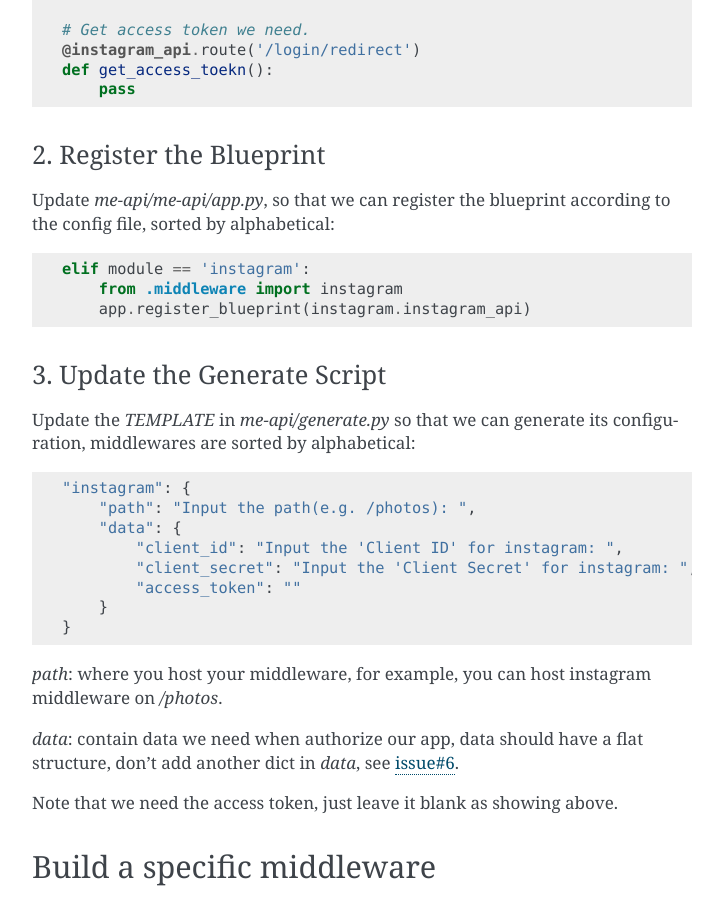
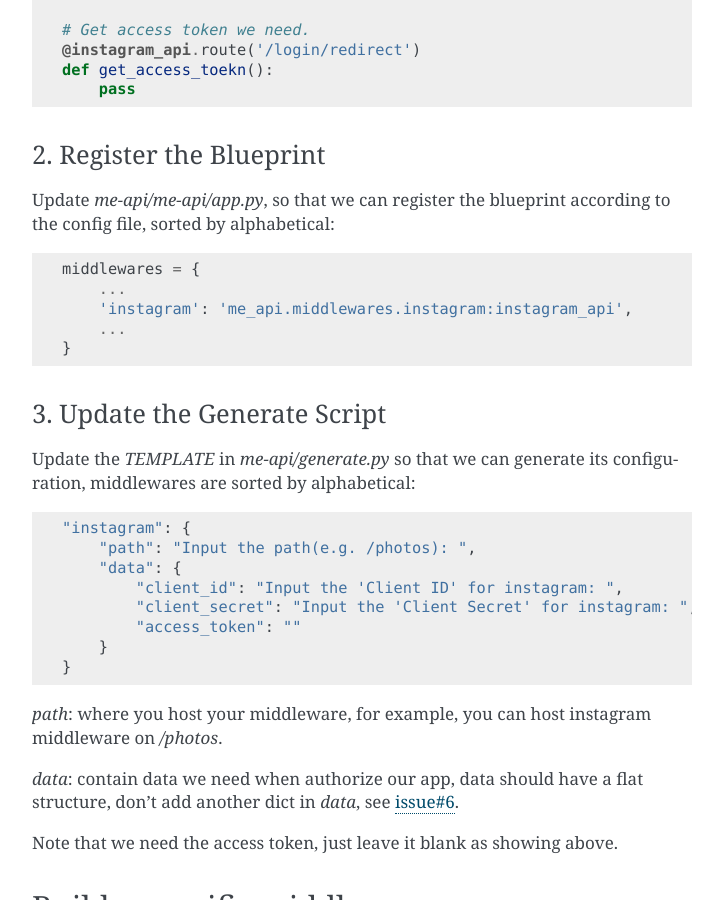
Before and after one commit to lord63/me-api, a Sphinx documentation site: the page built from docs/develop.rst, in a window 1280 px wide and 900 px high, scrolled down 1308 px. Shown: the whole window, without its empty margins (388-1111 px from the left). Built offline with Sphinx 7.4.7, drawn with Linux system fonts in a browser that asks for light colours; some of the changed text lies outside the part shown.

Commit message:
Update docs for the new import solution

```diff
--- a/docs/develop.rst
+++ b/docs/develop.rst
@@ -74,9 +74,11 @@ I'll take this one into details::
 Update `me-api/me-api/app.py`, so that we can register the blueprint
 according to the config file, sorted by alphabetical::
 
-    elif module == 'instagram':
-        from .middleware import instagram
-        app.register_blueprint(instagram.instagram_api)
+    middlewares = {
+        ...
+        'instagram': 'me_api.middlewares.instagram:instagram_api',
+        ...
+    }
 
 3. Update the Generate Script
 ^^^^^^^^^^^^^^^^^^^^^^^^^^^^^
@@ -166,9 +168,11 @@ Here is the custom middleware for my blog: `blog.py`::
 Update `me-api/me-api/app.py`, so that we can register the blueprint
 according to the config file, sorted by alphabetical::
 
-    elif module == 'blog':
-        from .middleware import blog
-        app.register_blueprint(blog.blog_api)
+    middlewares = {
+        ...
+        'blog': 'me_api.middlewares.blog:blog_api',
+        ...
+    }
 
 3. Update the Generate Script
 ^^^^^^^^^^^^^^^^^^^^^^^^^^^^^
```
